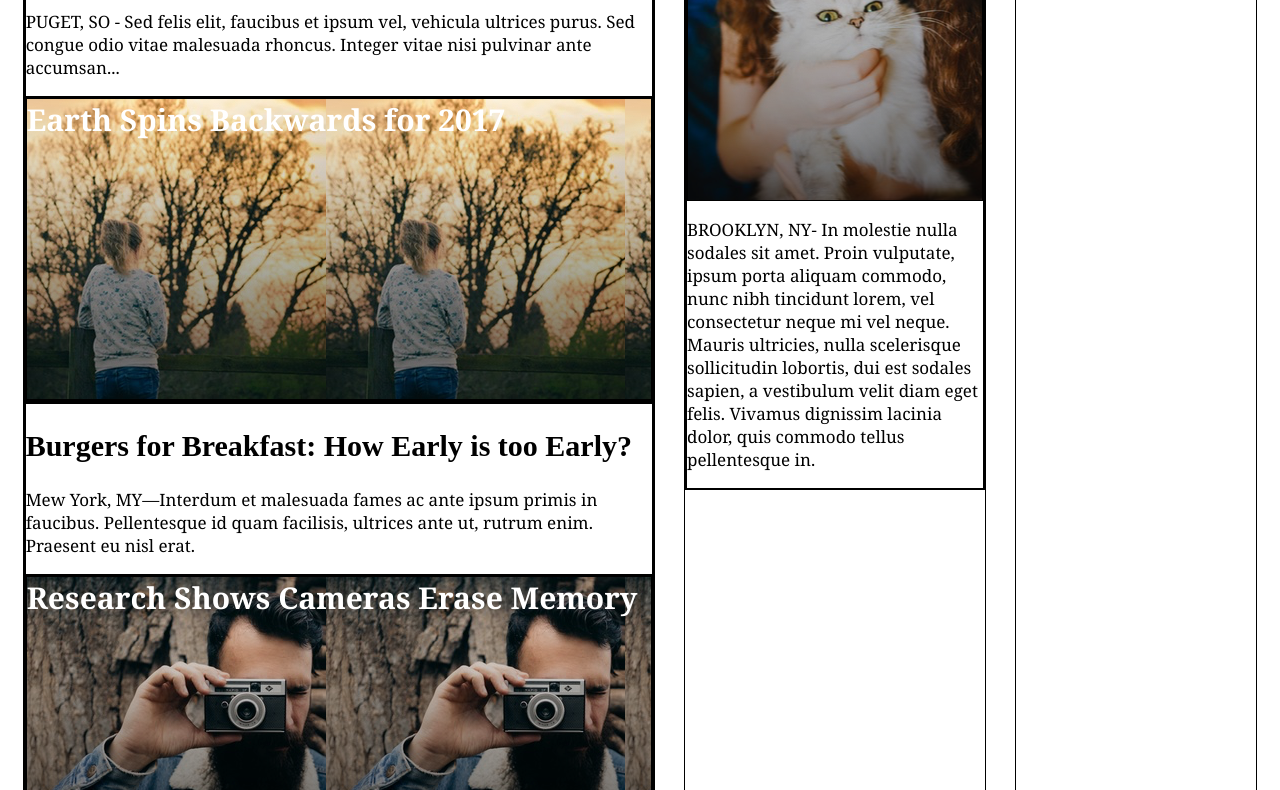
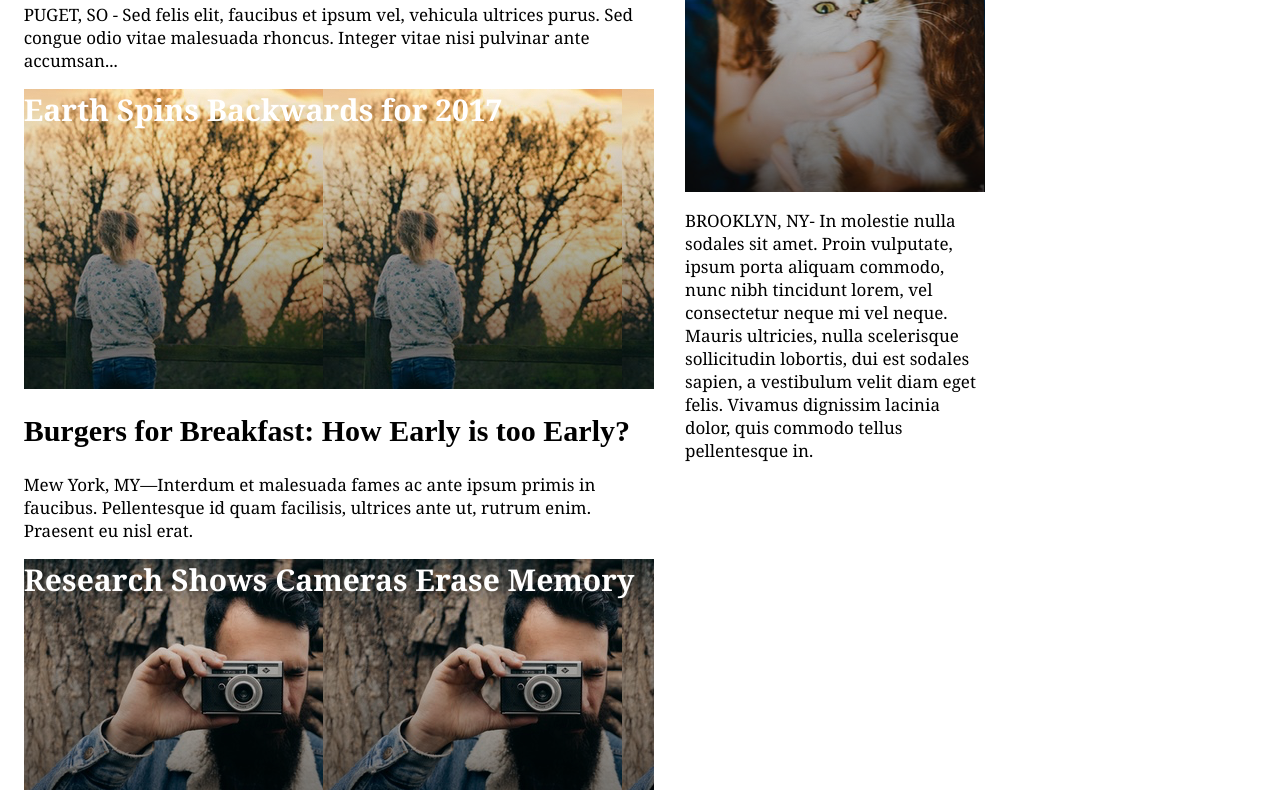
Before and after one commit to Valeruu/MyTimes, a plain HTML site: page index.html in a window 1280 px wide. Shown: the part 735-1525 px from the top of the page. Drawn offline with Linux system fonts and the light colour scheme.

Commit message:
Removed borders

```diff
--- a/resources/style.css
+++ b/resources/style.css
@@ -49,17 +49,18 @@ div a {
 
 h2 {
   font-size: 30px;
+  display: block;
 }
 
 .large {
   width: 630px;
-  border: 1px solid black;
   display: flex;
   flex-direction: column;
 }
 
-.large div {
-  border: 1px solid black;
+.large .story{
+  display: flex;
+  flex-direction: column;
 }
 
 .image-content {
@@ -94,12 +95,7 @@ h2 {
 .medium {
   display: flex;
   width: 300px;
-  border: 1px solid black;
-  flex-direction: column;
-}
-
-.medium div {
-  border: 1px solid black;
+    flex-direction: column;
 }
 
 .cat-ceo .image-content {
@@ -108,17 +104,21 @@ h2 {
 
 .small {
   width: 240px;
-  border: 1px solid black;
   flex-direction: column;
 }
 
-.small div {
-  border: 1px solid black;
+div {
+  display: block;
+}
+
+.story {
+  display: flex;
+  flex-direction: column;
+  justify-content: center;
 }
 
 .news-bites .bite {
   display: block;
-  border: 1px solid black;
   padding: 11px 20px;
   font-family: Verdana;
   font-size: 12px;
```
